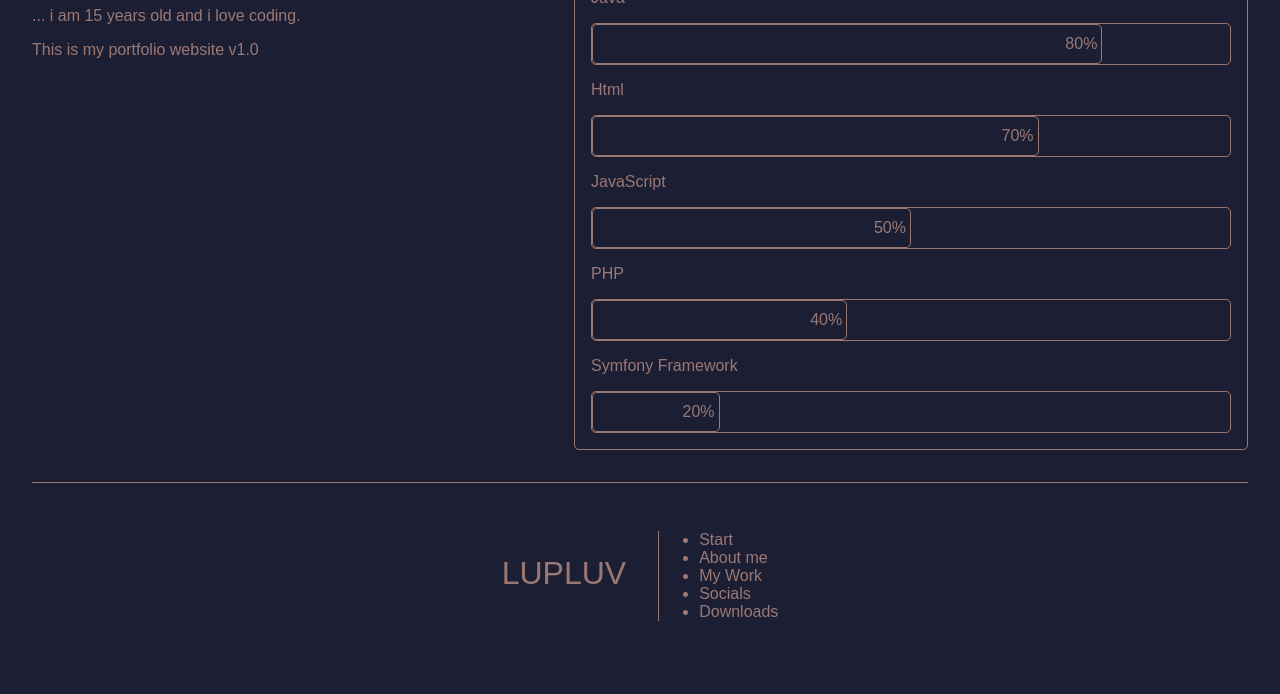
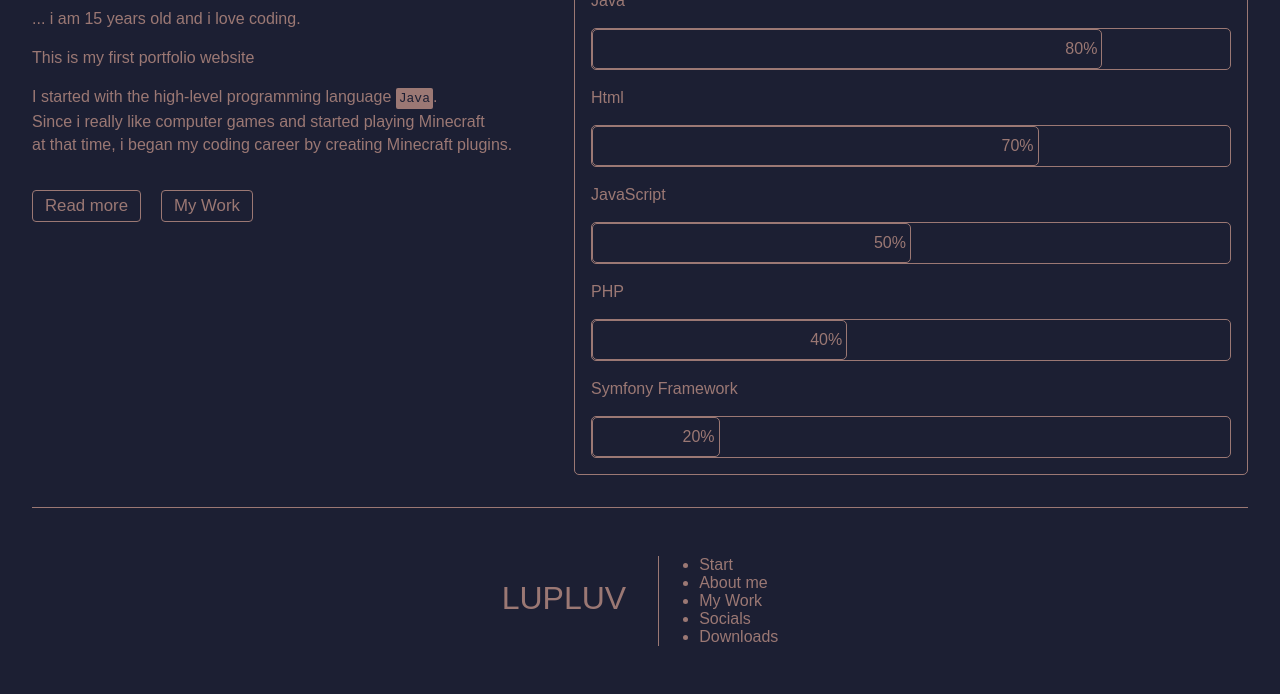
Before and after one commit to LUPLUV/portfolio_site, a plain HTML site: page index.html in a window 1280 px wide. Shown: the part 201-895 px from the top of the page. Before the commit the page ends 870 px from the top, so only its background shows below. Drawn offline with nearby package versions, Linux system fonts and the light colour scheme; a web font is replaced by a local one.

Commit message:
Some changes

```diff
--- a/assets/main.css
+++ b/assets/main.css
@@ -204,3 +204,42 @@ body{
     right: 0px;
     text-align: center;
 }
+
+code{
+    border-radius: 2px;
+    background-color: var(--burnished-brown);
+    color: var(--space-cadet);
+    padding: 3px;
+}
+
+p{
+    line-height: 23px;
+}
+
+.content1-buttons{
+    display: flex;
+    right: 0;
+    text-align: center;
+}
+
+.button_big{
+    border: 1px solid var(--burnished-brown);
+    border-radius: 4px;
+    font-size: 1.05rem;
+    padding: 5px 12px;
+    transition: 0.2s;
+}
+
+.button_big:hover{
+    cursor: pointer;
+    background-color: var(--old-lavender);
+    color: var(--space-cadet);
+}
+
+.button_read_more{
+
+}
+
+.button_my_work{
+    margin-left: 20px;
+}
--- a/index.html
+++ b/index.html
@@ -17,10 +17,10 @@
             </div>
             <ul class="nav-items-links" id="nav-items-links">
                 <li><u>start</u>()</li>
-                <li class="nav-items-links-li" onclick="window.open('', '_self')">about()</li>
-                <li class="nav-items-links-li" onclick="window.open('', '_self')">work()</li>
-                <li class="nav-items-links-li" onclick="window.open('', '_self')">socials()</li>
-                <li class="nav-items-links-li" onclick="window.open('', '_self')">downloads()</li>
+                <li class="nav-items-links-li" onclick="window.open('/about', '_self')">about()</li>
+                <li class="nav-items-links-li" onclick="window.open('/work', '_self')">work()</li>
+                <li class="nav-items-links-li" onclick="window.open('/socials', '_self')">socials()</li>
+                <li class="nav-items-links-li" onclick="window.open('/downloads', '_self')">downloads()</li>
                 <li class="darkmode-btn nav-items-links-li" id="darkmode-btn" onclick="toggle_darkmode()">darkmode(on)</li>
             </ul>
             <div class="nav-items-menu">
@@ -36,8 +36,24 @@
                 ... i am 15 years old and i love coding.
             </p>
             <p>
-                This is my portfolio website v1.0
+                This is my first portfolio website
             </p>
+            <p>
+                I started with the high-level programming language <code>Java</code>.
+                <br>
+                Since i really like computer games and started playing Minecraft
+                <br>
+                at that time, i began my coding career by creating Minecraft plugins.
+            </p>
+            <br>
+            <div class="content1-buttons">
+            <div class="button_read_more button_big" onclick="window.open('/about', '_self')">
+                Read more
+            </div>
+            <div class="button_my_work button_big" onclick="window.open('/work', '_self')">
+                My Work
+            </div>
+            </div>
             </div>
             <div class="content1-card">
             <h3>My Experience</h3>
```
